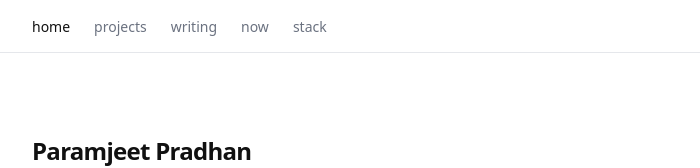
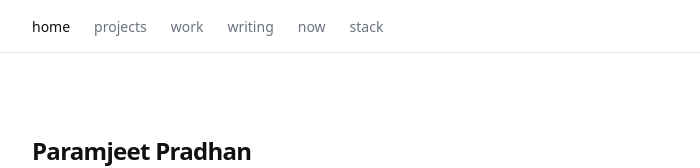
Before and after one commit to paramjeetn/paramjeet-portfolio, a Next.js app: page / in a window 1280 px wide. Shown: the top 168 px of the page, without its empty margins (288-988 px from the left). Built offline with nearby package versions, Linux system fonts and the light colour scheme.

Commit message:
add work link to nav

```diff
--- a/components/Nav.tsx
+++ b/components/Nav.tsx
@@ -6,6 +6,7 @@ import { usePathname } from "next/navigation";
 const links = [
   { href: "/", label: "home" },
   { href: "/projects", label: "projects" },
+  { href: "/work", label: "work" },
   { href: "/writing", label: "writing" },
   { href: "/now", label: "now" },
   { href: "/stack", label: "stack" },
```
